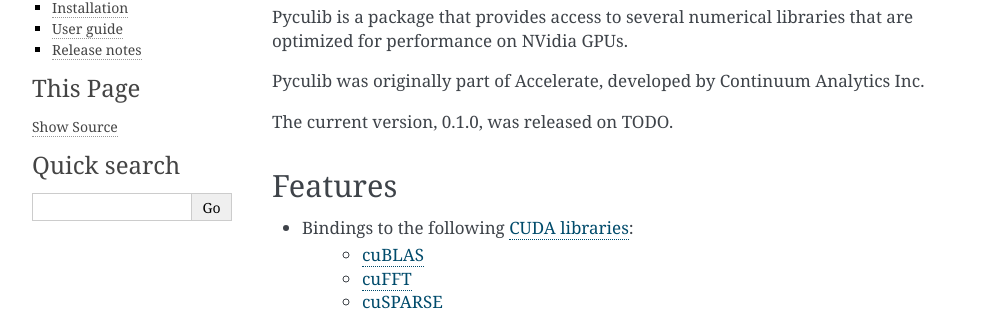
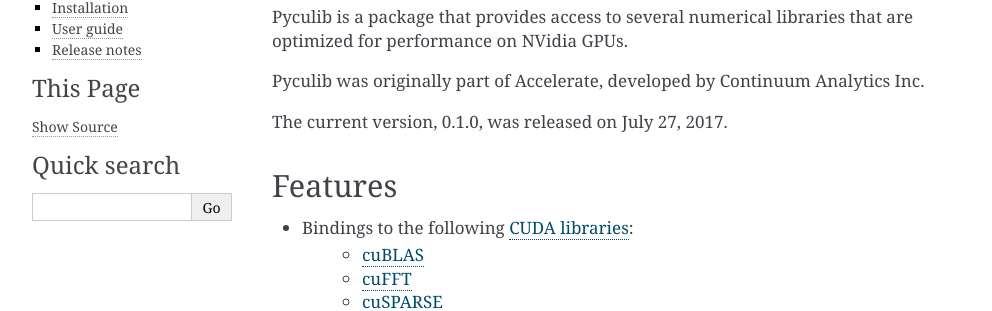
Before and after one commit to numba/pyculib, a Sphinx documentation site: the page built from docs/source/index.rst, in a window 1280 px wide. Shown: the part 139-450 px from the top of the page, without its empty margins (148-1140 px from the left). Built offline with Sphinx 7.4.7, drawn with Linux system fonts in a browser that asks for light colours.

Commit message:
release date
release date

```diff
--- a/docs/source/index.rst
+++ b/docs/source/index.rst
@@ -8,7 +8,7 @@ Pyculib is a package that provides access to several numerical libraries that ar
 
 Pyculib was originally part of Accelerate, developed by Continuum Analytics Inc.
 
-The current version, 0.1.0, was released on TODO.
+The current version, 0.1.0, was released on July 27, 2017.
 
 Features
 ========
```
